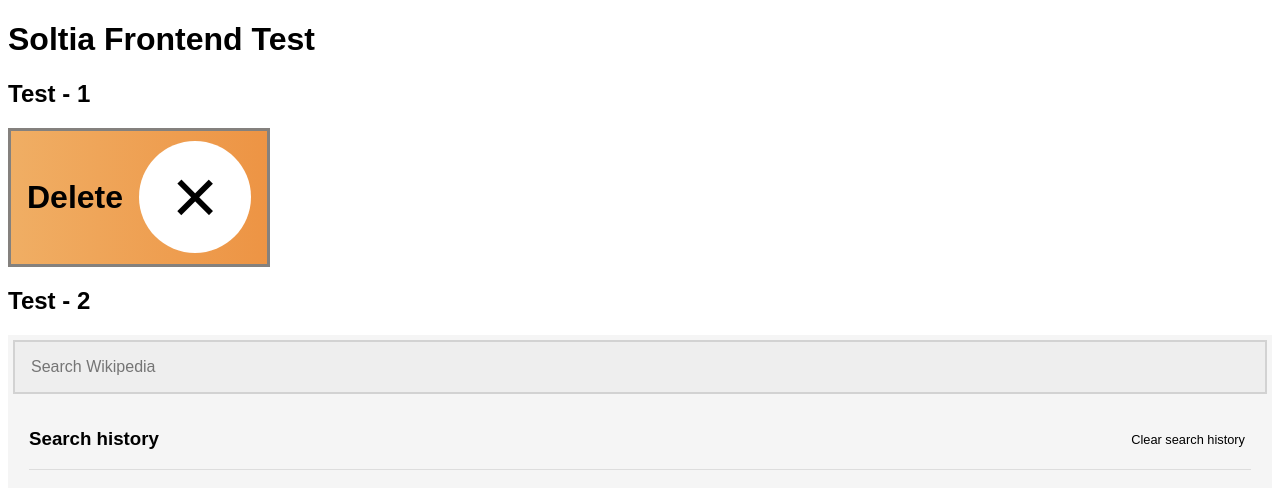
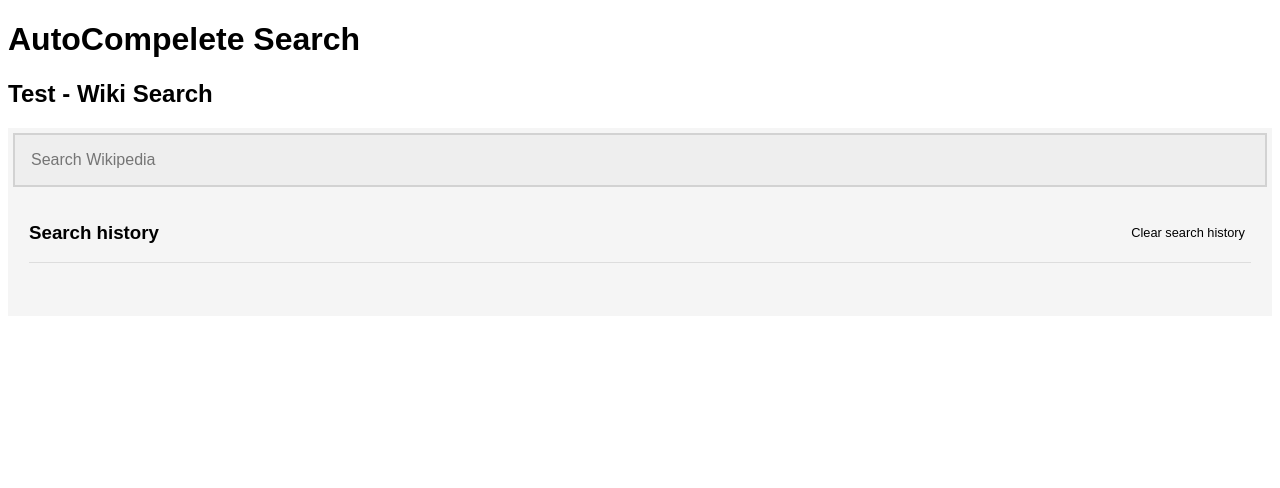
Before and after one commit to mohsenmhs/soltia, a website with bundled scripts: page index.html in a window 1280 px wide. Built offline with nearby package versions, Linux system fonts and the light colour scheme.

Commit message:
Update Index.html

```diff
--- a/index.html
+++ b/index.html
@@ -42,7 +42,7 @@
 
     <!-- Favicons
 	================================================== -->
-    <link rel="shortcut icon" href="img/soltia.ico">
+    <link rel="shortcut icon" href="img/icon.jpg">
     <link rel="apple-touch-icon" href="img/soltia57.jpg">
     <link rel="apple-touch-icon" sizes="72x72" href="img/soltia72.jpg" />
     <link rel="apple-touch-icon" sizes="114x114" href="img/soltia114.jpg" />
@@ -62,19 +62,11 @@
 <body>
 
     <header>
-        <h1>Soltia Frontend Test</h1>
+        <h1>AutoCompelete Search</h1>
     </header>
     <main>
-        <section title="test 1" aria-labelledby="test1">
-            <h2 id="test1">Test - 1</h2>
-
-            <button type="button" title="Delete" name="Delete" class="soltia-button delete-button cursor-pointer" aria-label="Delete">
-                Delete
-            </button>
-        </section>
-
         <section title="test 2" aria-labelledby="test2">
-            <h2 id="test2">Test - 2</h2>
+            <h2 id="test2">Test - Wiki Search</h2>
             <div class="soltia-search">
                 <!-- Autocomplete -->
                 <div id="soltiaSearch" class="autocomplete">
```
